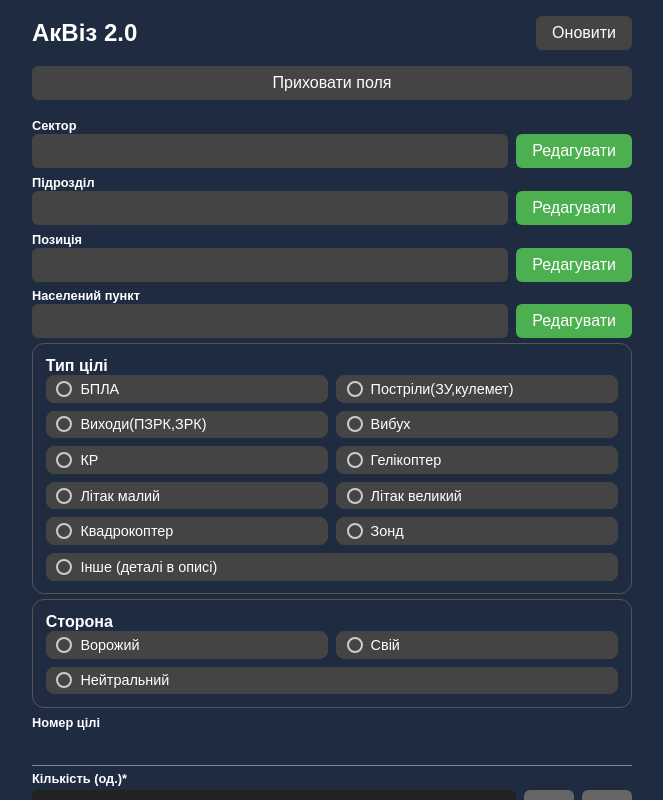
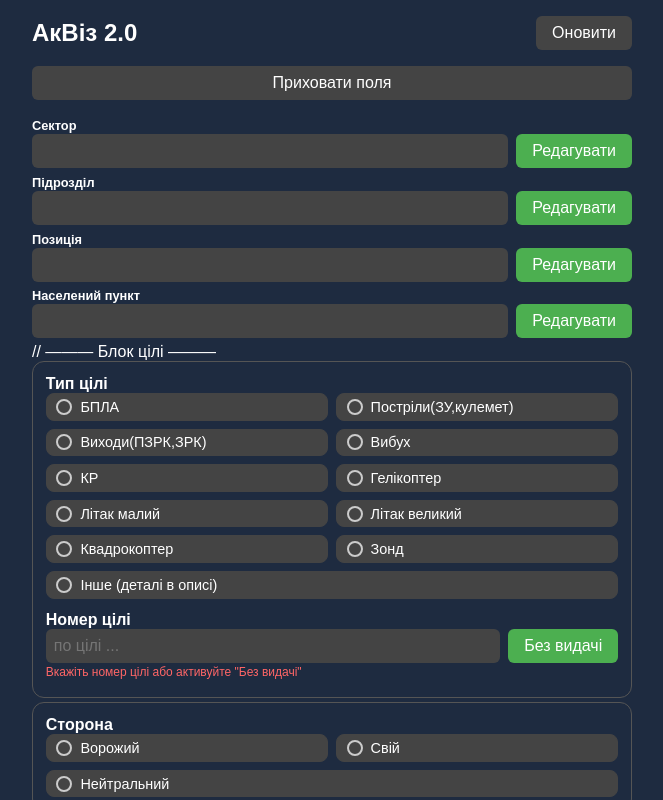
Before and after one commit to lolittajdm-alt/akviz0.2, a Next.js app: page / in a window 1280 px wide. Shown: the whole page, without its empty margins (308-971 px from the left). Built offline with nearby package versions, Linux system fonts and the light colour scheme.

Commit message:
Update index.js

```diff
--- a/pages/index.js
+++ b/pages/index.js
@@ -540,8 +540,8 @@ useEffect(() => {
 
 
 
-{/* ----Ціль----*/}
-        <div
+// ——— Блок цілі ———
+<div
   style={{
     ...blockMargin,
     border: "1px solid #555",
@@ -597,6 +597,51 @@ useEffect(() => {
         {goal}
       </label>
     ))}
+  </div>
+
+  {/* Номер цілі + Без видачі */}
+  <div style={{ marginTop: "0.8rem" }}>
+    <label style={{ ...labelStyle, fontSize: "1rem", marginBottom: "0.3rem" }}>
+      Номер цілі
+    </label>
+    <div style={{ display: "flex", gap: "0.5rem", alignItems: "center" }}>
+      <input
+        type="text"
+        value={form.targetNumber}
+        onChange={handleTargetNumberChange}
+        disabled={form.noIssue}
+        placeholder="по цілі ..."
+        inputMode="numeric"
+        style={{
+          flexGrow: 1,
+          padding: "0.5rem",
+          borderRadius: "6px",
+          border: "none",
+          backgroundColor: form.noIssue ? "#222" : "#444",
+          color: "#fff",
+          fontSize: "1rem",
+        }}
+      />
+      <button
+        onClick={toggleNoIssue}
+        style={{
+          padding: "0.5rem 1rem",
+          fontSize: "1rem",
+          border: "none",
+          borderRadius: "6px",
+          cursor: "pointer",
+          backgroundColor: form.noIssue ? "#a94442" : "#4caf50",
+          color: "#fff",
+        }}
+      >
+        Без видачі
+      </button>
+    </div>
+    {errors.targetNumber && (
+      <div style={errorStyle}>
+        Вкажіть номер цілі або активуйте "Без видачі"
+      </div>
+    )}
   </div>
 </div>
           {/* ——— Сторона ——— */}
```
